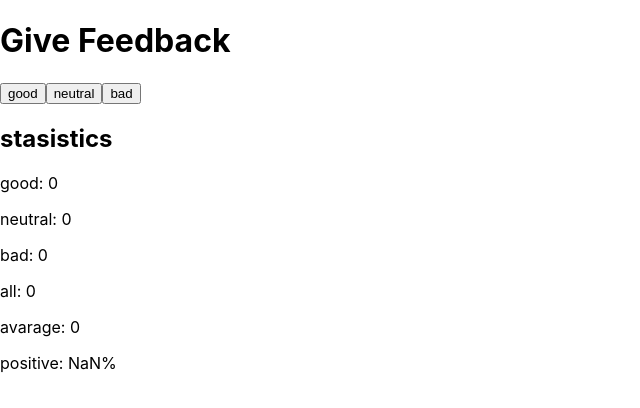
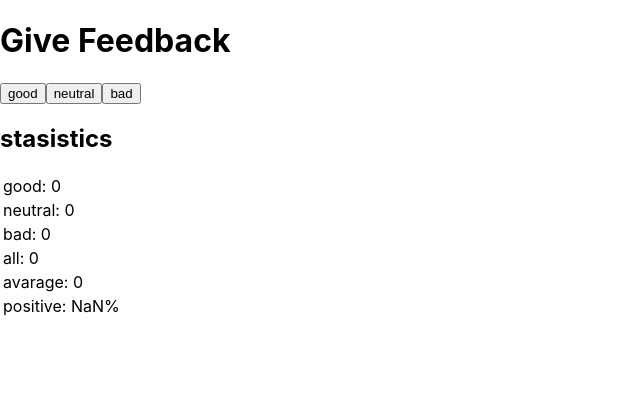
Before and after one commit to mikhita/part1b, a React (Create React App) app: page / in a window 1280 px wide. Shown: the top 408 px of the page, without its empty margins (0-640 px from the left). Built offline with nearby package versions, Linux system fonts and the light colour scheme.

Commit message:
I made it with table

```diff
--- a/src/App.js
+++ b/src/App.js
@@ -1,33 +1,47 @@
 import { useState } from "react";
 const Stasistics = ({ good, neutral, bad, all, average, positive }) => {
   return (
-    <div>
-      <p>
+    <table>
+      <tbody>
+        <tr>
+          <td>
             {"good: "}
             {good}
-      </p>
-      <p>
+          </td>
+        </tr>
+        <tr>
+          <td>
             {"neutral: "}
             {neutral}
-      </p>
-      <p>
+          </td>
+        </tr>
+        <tr>
+          <td>
             {"bad: "}
             {bad}
-      </p>
-      <p>
+          </td>
+        </tr>
+        <tr>
+          <td>
             {"all: "}
             {all}
-      </p>
-      <p>
+          </td>
+        </tr>
+        <tr>
+          <td>
             {"avarage: "}
             {average}
-      </p>
-      <p>
+          </td>
+        </tr>
+        <tr>
+          <td>
             {"positive: "}
             {positive}
             {"%"}
-      </p>
-    </div>
+          </td>
+        </tr>
+      </tbody>
+    </table>
   );
 };
 
```
Lines whose indentation alone changed are shown as unchanged.
